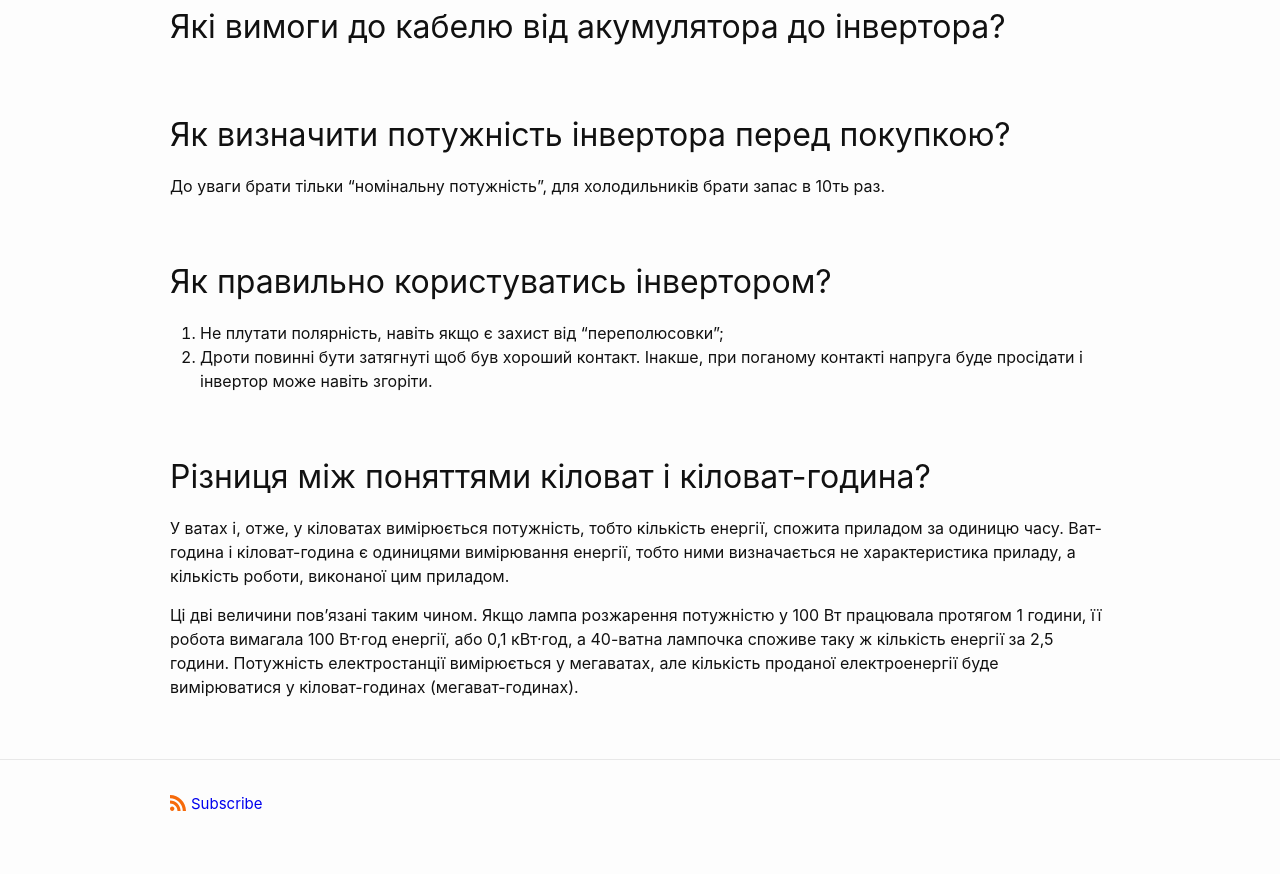
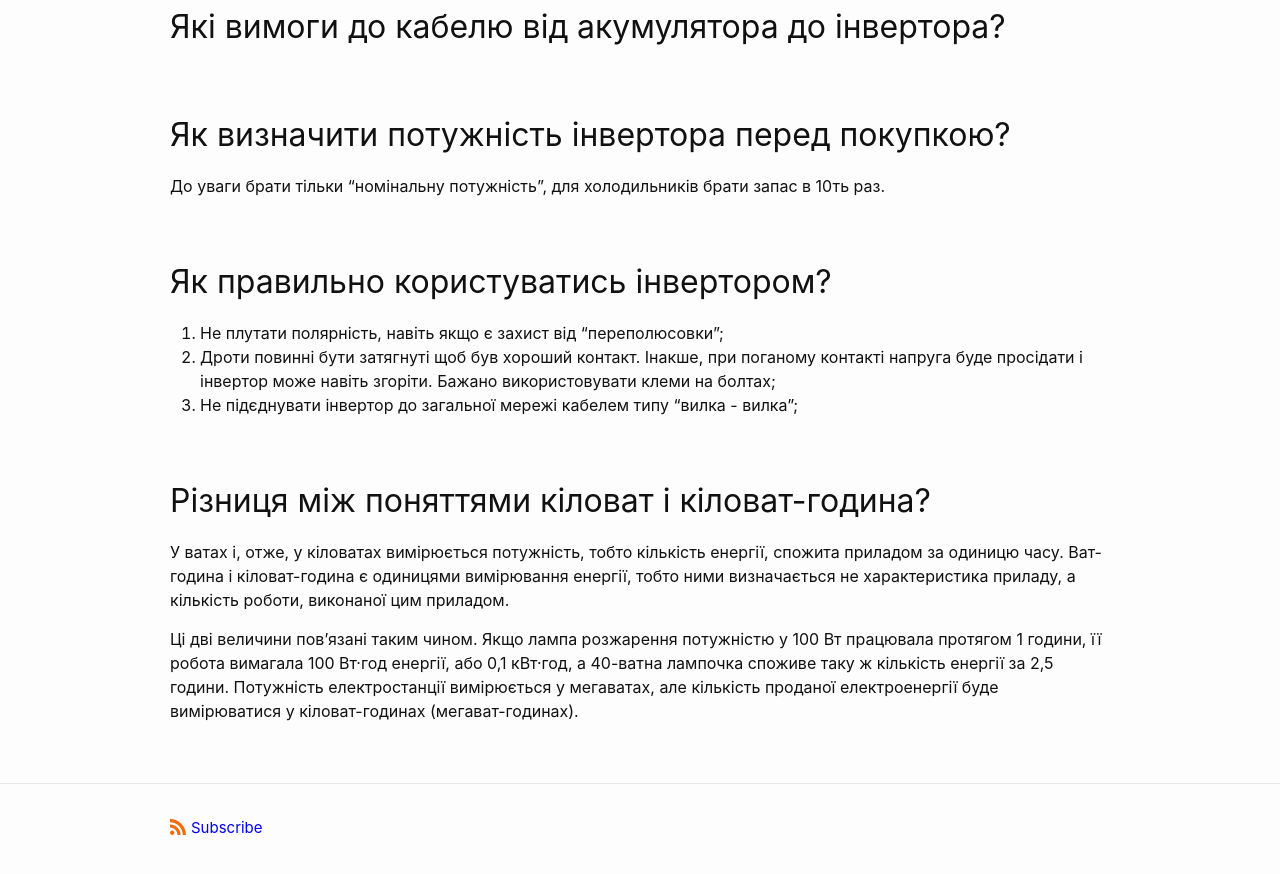
Before and after one commit to bpsu/bpsu.github.io, a Jekyll site: the page built from faq.md, in a window 1280 px wide and 900 px high, scrolled down 812 px. Shown: the top 874 px of the window. Built offline with Jekyll 4.4.1, drawn with Linux system fonts in a browser that asks for light colours; comment, search, counter and statistics services are not loaded.

Commit message:
Update faq.md

```diff
--- a/faq.md
+++ b/faq.md
@@ -24,7 +24,8 @@ title: "Поширені запитання"
 
 ## Як правильно користуватись інвертором?
 1. Не плутати полярність, навіть якщо є захист від "переполюсовки";
-2. Дроти повинні бути затягнуті щоб був хороший контакт. Інакше, при поганому контакті напруга буде просідати і інвертор може навіть згоріти.
+2. Дроти повинні бути затягнуті щоб був хороший контакт. Інакше, при поганому контакті напруга буде просідати і інвертор може навіть згоріти. Бажано використовувати клеми на болтах;
+3. Не підєднувати інвертор до загальної мережі кабелем типу "вилка - вилка";
 
 ## Різниця між поняттями кіловат і кіловат-година?
 У ватах і, отже, у кіловатах вимірюється потужність, тобто кількість енергії, спожита приладом за одиницю часу. Ват-година і кіловат-година є одиницями вимірювання енергії, тобто ними визначається не характеристика приладу, а кількість роботи, виконаної цим приладом.
```
